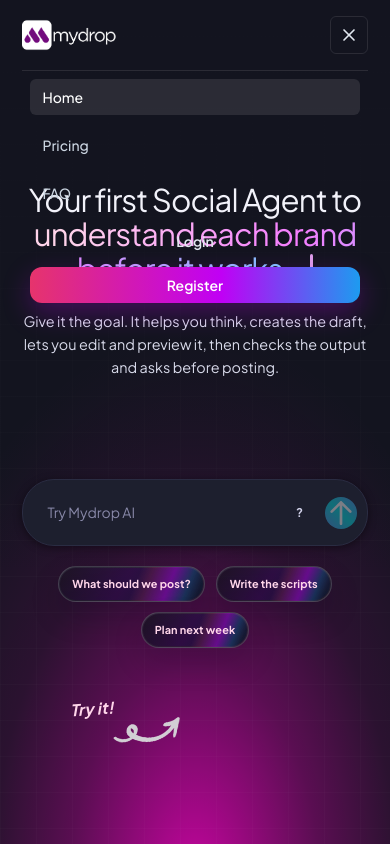
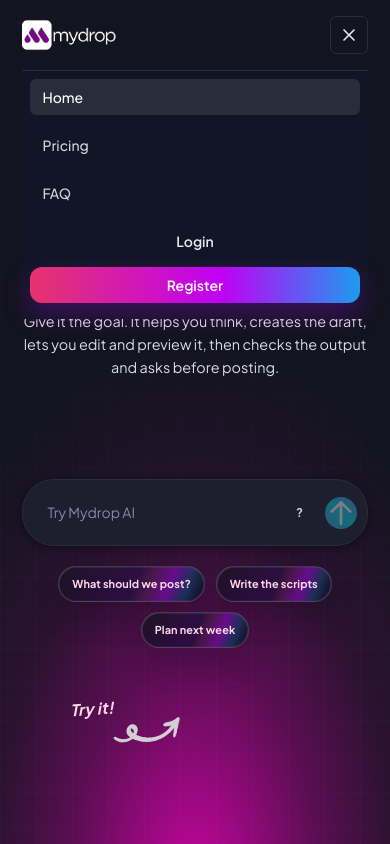
Before and after one commit to Mydrop-AI/mydrop-site, a React (Vite) app: page / in a window 390 px wide. Both pictures are taken after a click on the button 348 px from the left and 35 px from the top of the page. Shown: the top 844 px of the page. Built offline with nearby package versions, Linux system fonts and the light colour scheme.

Commit message:
fix: update mobile navigation background color for better visibility

```diff
--- a/src/components/layout/SiteHeader.tsx
+++ b/src/components/layout/SiteHeader.tsx
@@ -106,7 +106,7 @@
         </div>
 
         {mobileOpen && (
-          <div className="lg:hidden border-t border-white/10 pb-4">
+            <div className="lg:hidden border-t border-white/10 bg-[#111525] pb-4">
             <nav className="flex flex-col gap-3 px-2 pt-2 text-sm">
               {navItems.map((item) => (
                 <NavLink
```
